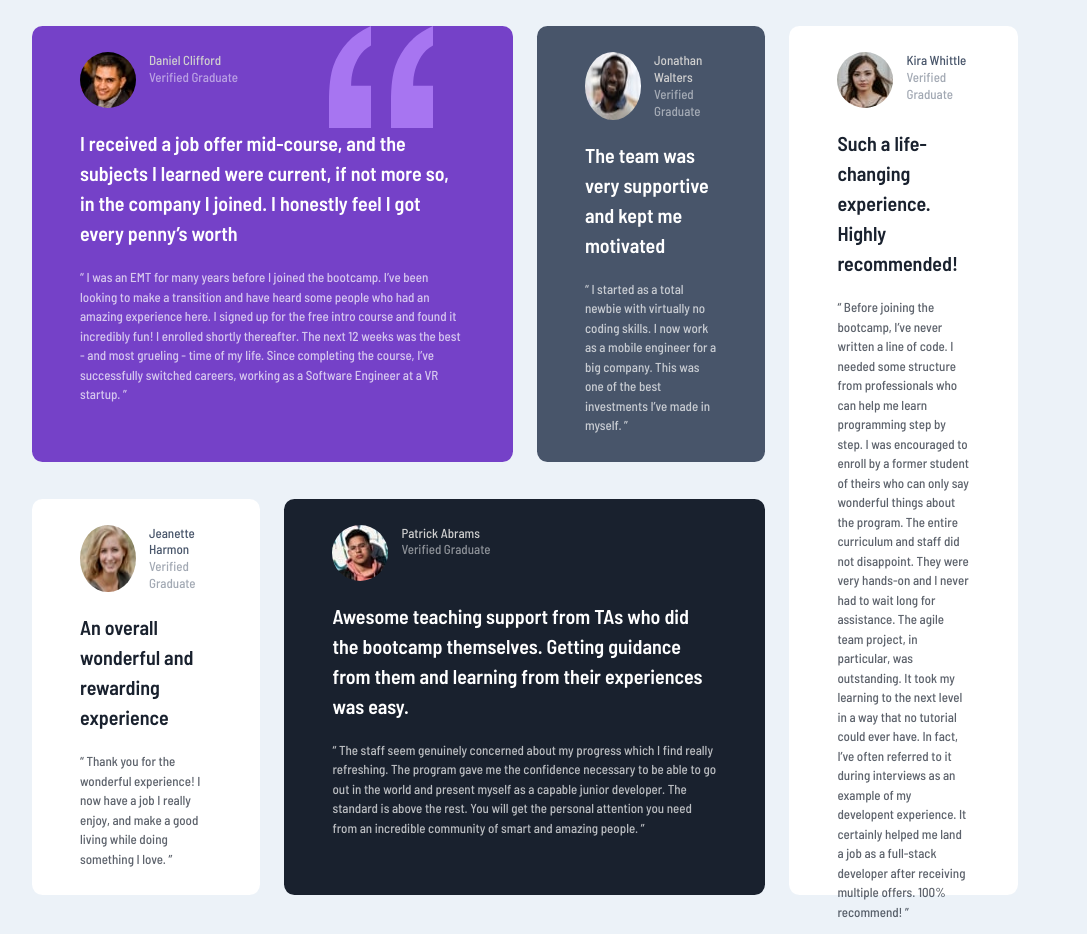
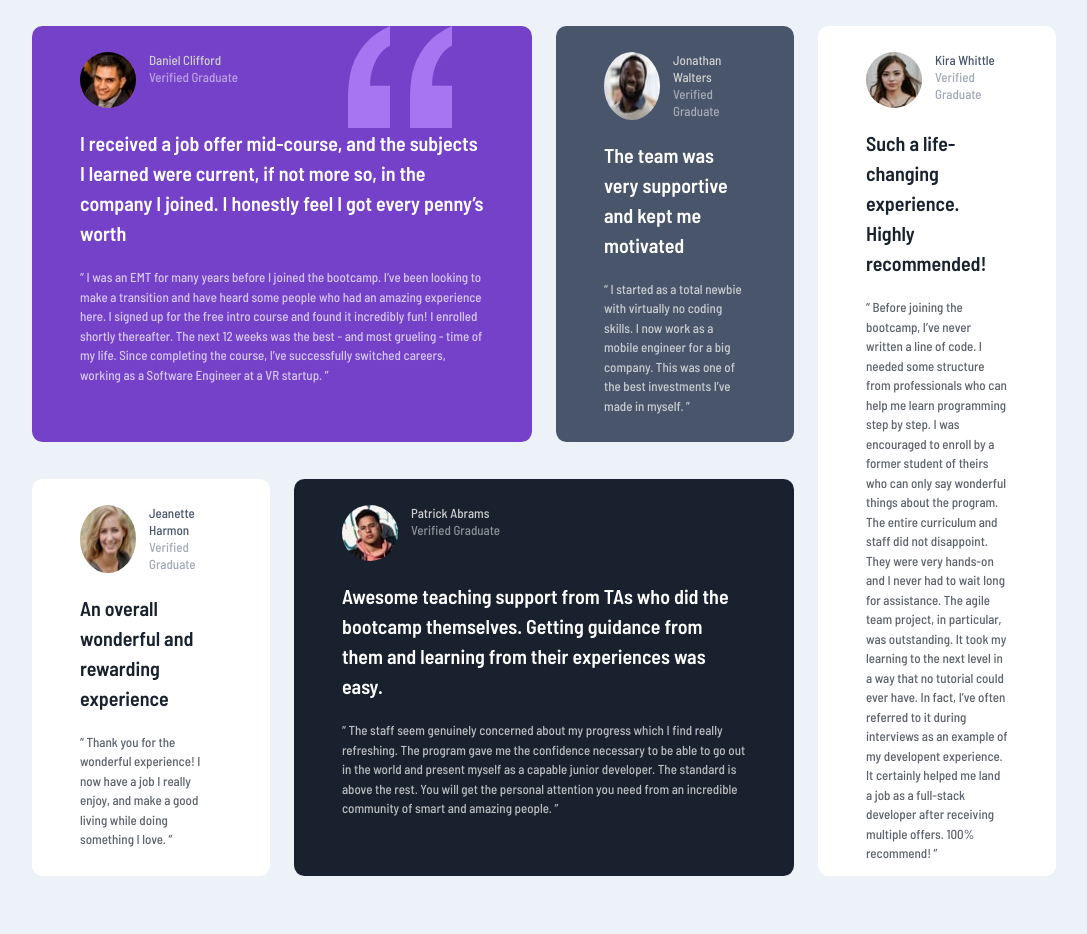
Before and after one commit to Hassiai/testimonial, a plain HTML site: page index.html in a window 1280 px wide. Shown: the whole page, without its empty margins (96-1183 px from the left). Drawn offline with Linux system fonts and the light colour scheme.

Commit message:
Update style.css

```diff
--- a/style.css
+++ b/style.css
@@ -109,7 +109,7 @@ img {
 
         display: grid;
         grid-gap: 1.5rem;
-        grid-template-columns: repeat(4, 0.24fr);
+        grid-template-columns: repeat(4, 0.25fr);
         grid-template-rows: repeat(2, 0.1fr);
 
     }
```
